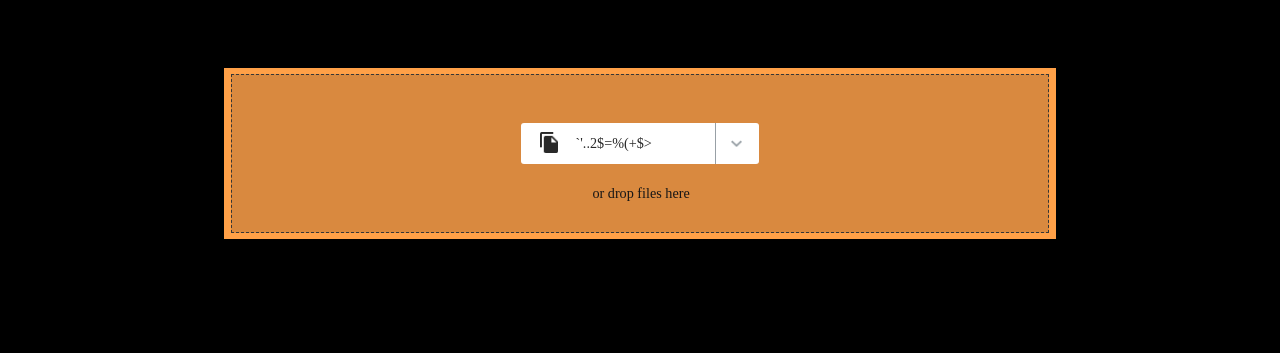
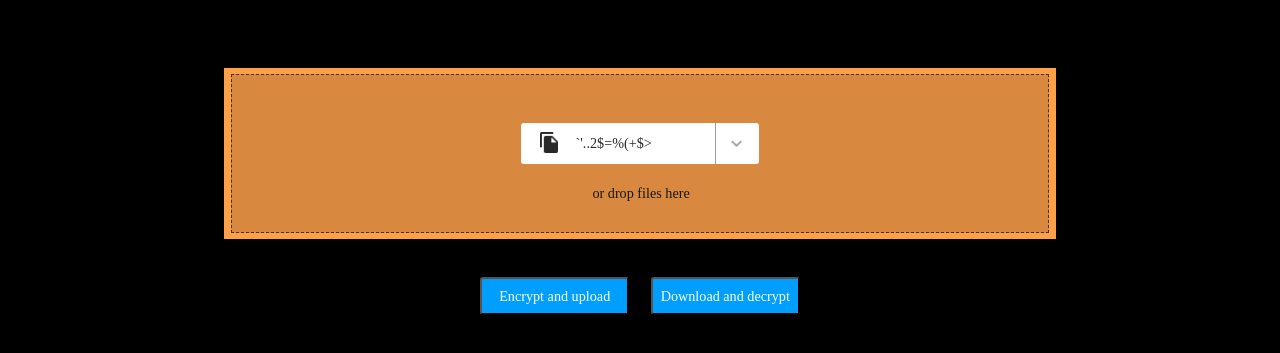
Before and after one commit to Aragorn1992gb/TaskFullStack, a website: page views/index.html in a window 1280 px wide. Shown: the part 241-594 px from the top of the page. Drawn offline with nearby package versions, Linux system fonts and the light colour scheme; files that its build step writes are made by us from their sources; files whose address does not match are found by name.

Commit message:
fe | first page step 3

```diff
--- a/resources/static/css/main.css
+++ b/resources/static/css/main.css
@@ -250,3 +250,38 @@ html, body {
     position: relative;
     opacity: 0%;
 }
+
+.button-blue {
+    position: absolute;
+
+    height: 4.76%;
+    width: 11.67%;
+
+    font-family: Nunito;
+    font-style: normal;
+    font-weight: normal;
+    font-size: 1.11vw;
+    line-height: 162%;
+
+    display: flex;
+    align-items: center;
+    text-align: center;
+    display: inline-block;
+
+    background: #009EFF;
+    border-radius: 3px;
+    color: #FFFFFF;
+
+    padding: 0;
+    white-space: nowrap;
+}
+
+.file-upload {
+    top: 64.78%;
+    left: 37.5%;
+}
+
+.file-download {
+    top: 64.78%;
+    left: 50.83%;
+}
--- a/views/index.html
+++ b/views/index.html
@@ -31,7 +31,15 @@
 					<input type="file" name="file" class="input-file" />
 				</div>
 
+
 			</div>
+
+			<button ng-click="submitForm()" class="button-blue file-upload">
+				Encrypt and upload
+			</button>
+			<button ng-click="decryptFile()" class="button-blue file-download">
+				Download and decrypt
+			</button>
 		</div>
 
 
```
